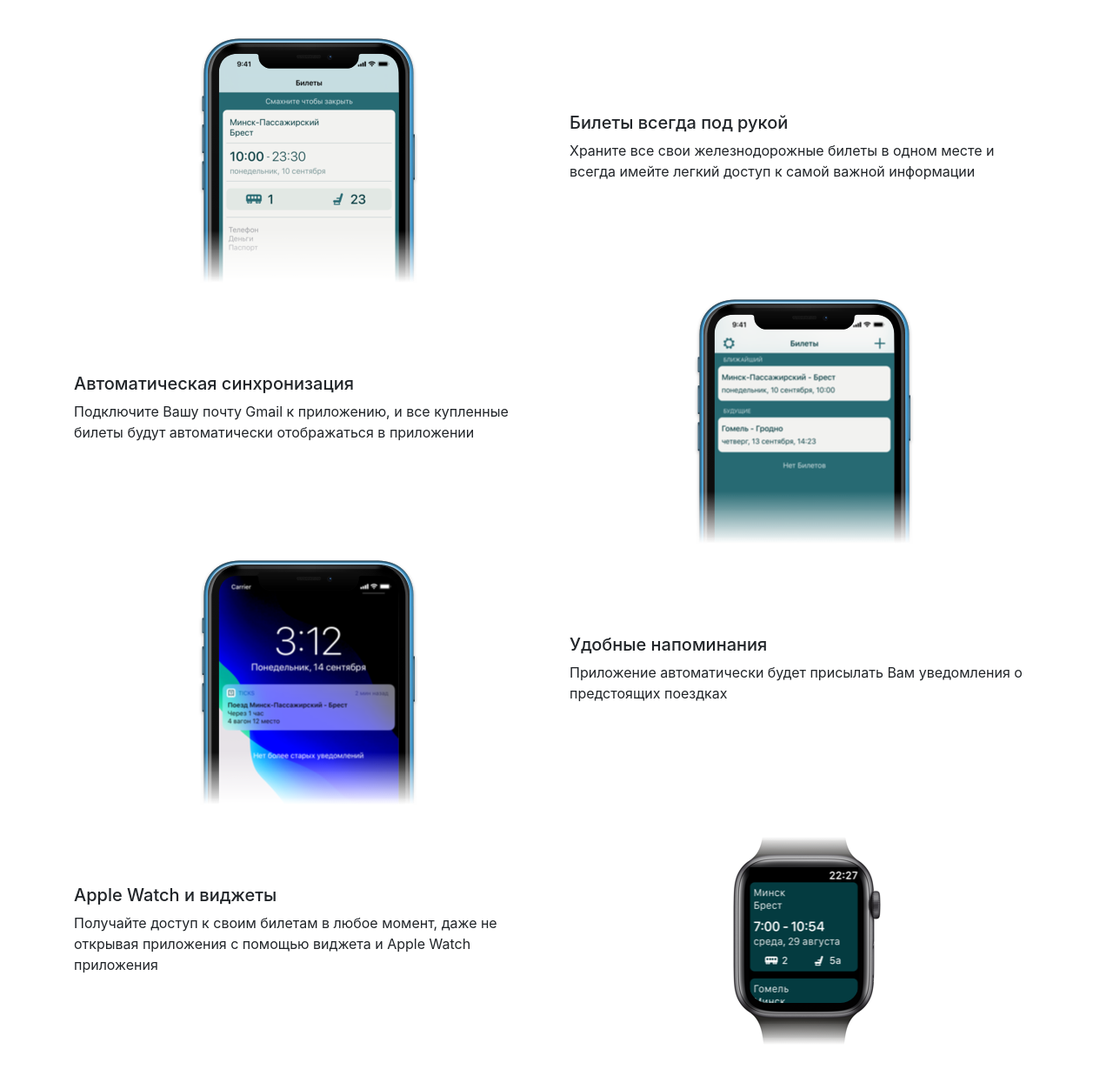
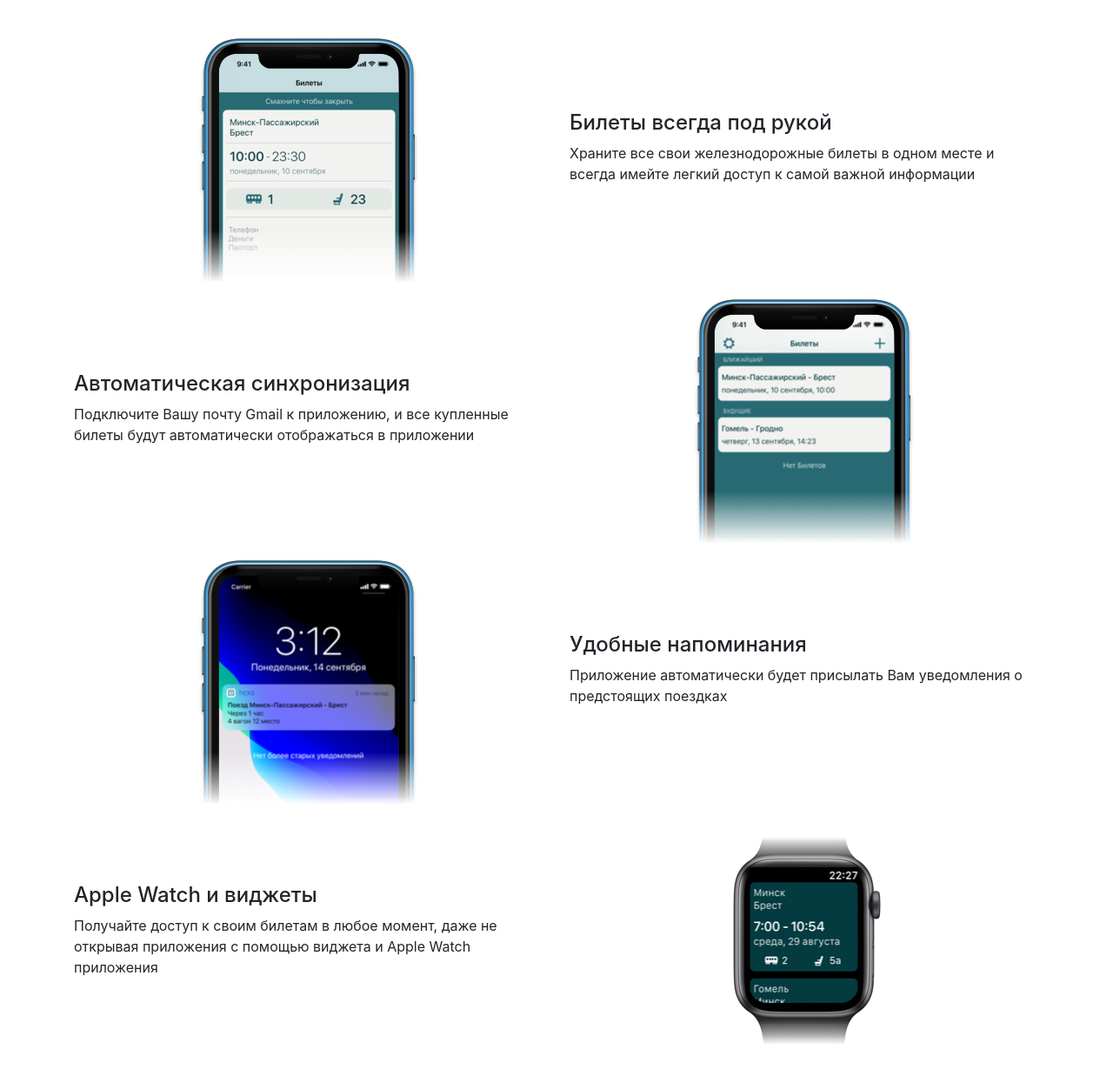
Before and after one commit to Banner2404/Ticks-web, a website: page public/index.html in a window 1280 px wide. Shown: the part 541-1778 px from the top of the page at 87% size. Drawn offline with nearby package versions, Linux system fonts and the light colour scheme.

Commit message:
increased features font size

```diff
--- a/public/index.html
+++ b/public/index.html
@@ -54,7 +54,7 @@
             <img class="mx-auto d-block" src="images/tickets.png" srcset="images/tickets.png 1x, images/tickets@2x.png 2x, images/tickets@3x.png 3x" alt="App icon">
           </div>
           <div class="col align-self-center">
-            <h5>Билеты всегда под рукой</h5>
+            <h4>Билеты всегда под рукой</h4>
             <p>Храните все свои железнодорожные билеты в одном месте и всегда имейте легкий доступ к самой важной информации</p>
           </div>
         </div>
@@ -63,7 +63,7 @@
             <img class="mx-auto d-block" src="images/gmail.png" srcset="images/gmail.png 1x, images/gmail@2x.png 2x, images/gmail@3x.png 3x" alt="App icon">
           </div>
           <div class="col align-self-center">
-            <h5>Автоматическая синхронизация</h5>
+            <h4>Автоматическая синхронизация</h4>
             <p>Подключите Вашу почту Gmail к приложению, и все купленные билеты будут автоматически отображаться в приложении</p>
           </div>
         </div>
@@ -72,7 +72,7 @@
             <img class="mx-auto d-block" src="images/alerts.png" srcset="images/alerts.png 1x, images/alerts@2x.png 2x, images/alerts@3x.png 3x" alt="App icon">
           </div>
           <div class="col align-self-center">
-            <h5>Удобные напоминания</h5>
+            <h4>Удобные напоминания</h4>
             <p>Приложение автоматически будет присылать Вам уведомления о предстоящих поездках</p>
           </div>
         </div>
@@ -81,7 +81,7 @@
             <img class="mx-auto d-block" src="images/watch.png" srcset="images/watch.png 1x, images/watch@2x.png 2x, images/watch@3x.png 3x" alt="App icon">
           </div>
           <div class="col align-self-center">
-            <h5>Apple Watch и виджеты</h5>
+            <h4>Apple Watch и виджеты</h4>
             <p>Получайте доступ к своим билетам в любое момент, даже не открывая приложения с помощью виджета и Apple Watch приложения</p>
           </div>
         </div>
```
